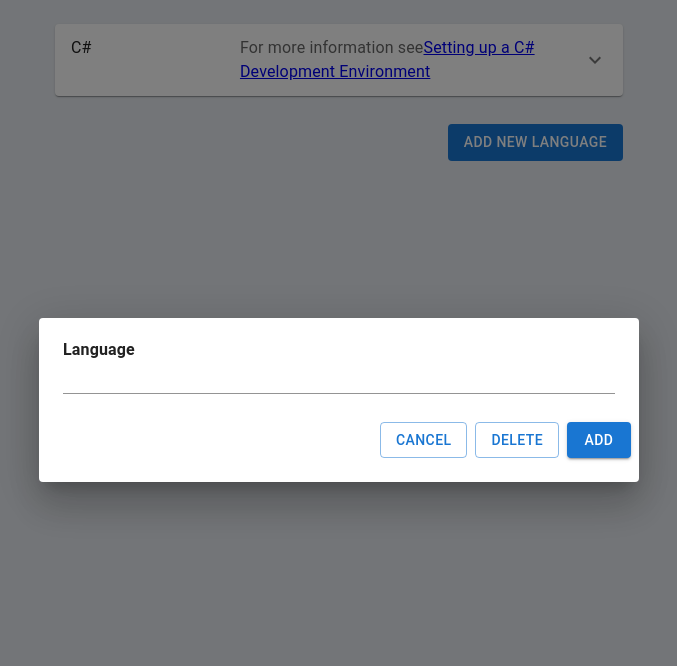
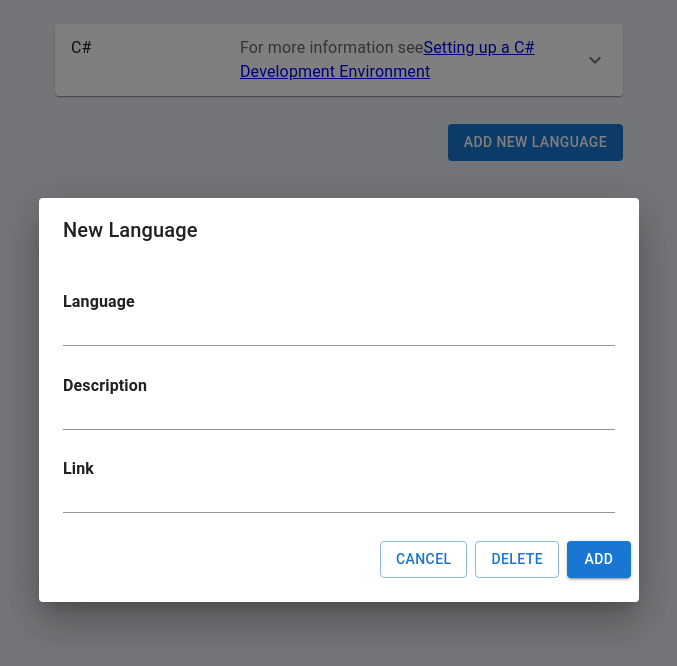
Before and after one commit to cloudpbx/fullstack_example, a React (Create React App) app in the folder frontend/: page / in a window 1280 px wide. Both pictures are taken after a click on the button "ADD NEW LANGUAGE". Shown: the top 666 px of the page, without its empty margins (301-978 px from the left). Built offline with nearby package versions, Linux system fonts and the light colour scheme.

Commit message:
Refactor, Display all fields

```diff
--- a/frontend/src/components/FormDialog.js
+++ b/frontend/src/components/FormDialog.js
@@ -1,29 +1,39 @@
 import React from 'react';
-import { Button, Dialog, DialogContent, DialogActions, Grid, Input, Typography } from '@mui/material';
+import { Button, Dialog, DialogContent, DialogActions, Grid, Input, Typography, DialogTitle } from '@mui/material';
 
 const FormDialog = (props) => {
 	const { open, handleClose, fields, handleFieldsChange } = props;
 
+	const createField = (name, label) => {
+		const value = fields[name];
+			return (
+				<React.Fragment>
+					<Grid container direction="row" alignContent="center" sx={{ margin: 0, marginTop: '5%' }}>
+						<Typography variant="body1"><b>{label}</b></Typography>
+						&nbsp;&nbsp;
+					</Grid>
+					<Input
+						name={name}
+						onChange={handleFieldsChange}
+						value={value ? value : ''}
+						fullWidth={true}
+					/>
+				</React.Fragment>
+		);
+	};
+
 	return (
-		<Dialog open={open} onClose={handleClose} fullWidth>
+		<Dialog open={open} onClose={() => handleClose()} fullWidth>
+			<DialogTitle>New Language</DialogTitle>
 
 			<DialogContent sx={{ overflowX: 'hidden' }}>
-
-				<Grid container direction="row" alignContent="center" style={{ margin: 0 }}>
-					<Typography variant="body1"><b>Language</b></Typography>
-					&nbsp;&nbsp;
-					<Input
-						name='name'
-						value={fields['name'] ? fields['name'] : ''}
-						onChange={handleFieldsChange}
-						fullWidth={true}
-					/>
-				</Grid>
-
+				{createField('name', 'Language')}
+				{createField('description', 'Description')}
+				{createField('link', 'Link')}
 			</DialogContent>
 
 			<DialogActions sx={{ marginBottom: '1rem' }}>
-				<Button variant="outlined" onClick={handleClose}>
+				<Button variant="outlined" onClick={() => handleClose()}>
 					CANCEL
 				</Button>
 				<Button variant="outlined" autoFocus onClick={() => console.log('delete')}>
```
